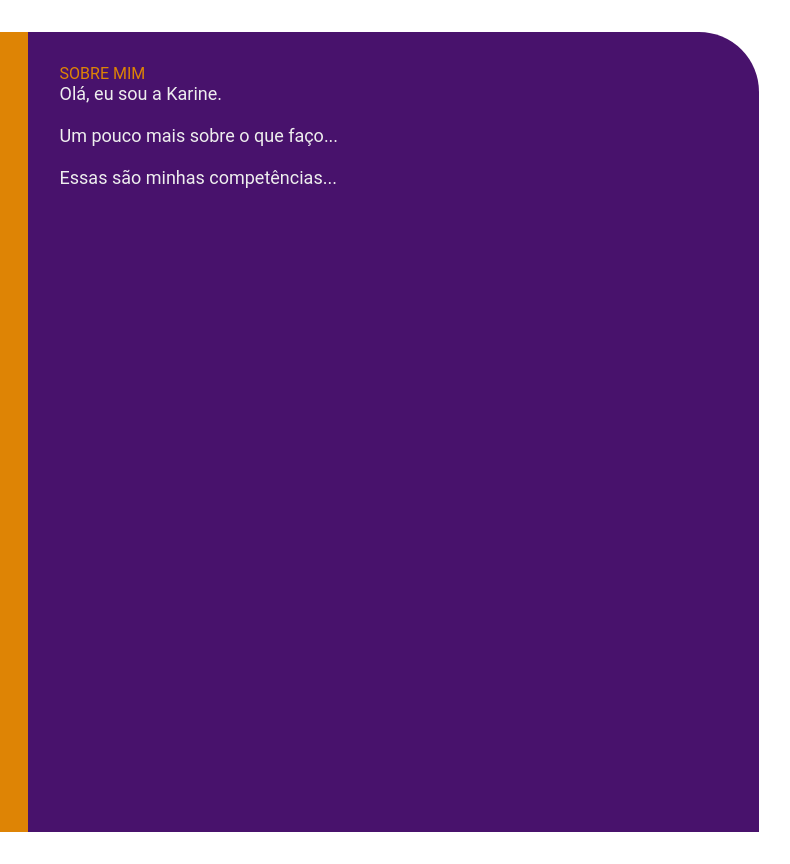
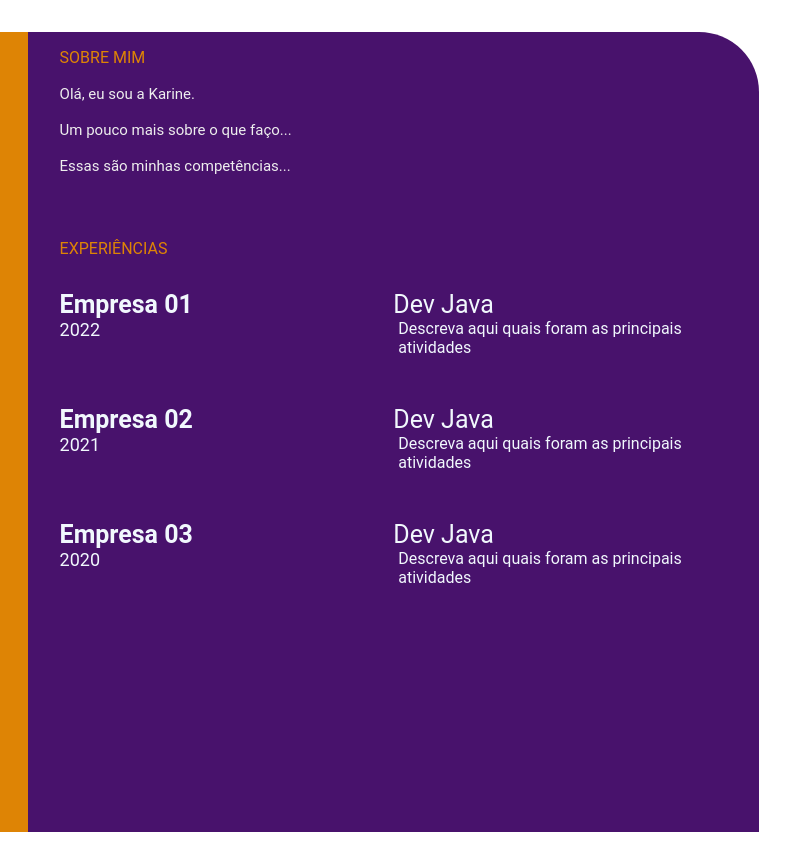
Before and after one commit to karinecordeiro/karinecordeiro.github.io, a plain HTML site: page index.html in a window 1280 px wide. Shown: the full height of the page, 393-1183 px from the left. Drawn offline with Linux system fonts and the light colour scheme.

Commit message:
parte de experiência adicionado (#3)

```diff
--- a/index.html
+++ b/index.html
@@ -43,8 +43,8 @@
         <section class="right-section">
             <div class="right-section-contents">
                 <section class="about gap">
-                    <div class="right-title">SOBRE MIM</div>
-                    <p class="about-me-contents">
+                    <div class="right-title1">SOBRE MIM</div>
+                    <p class="about-me-contents"> <br>
                         Olá, eu sou a Karine.<br>
                         <br> Um pouco mais sobre o que faço...
                         <br>
@@ -52,6 +52,45 @@
                     </p>
                 </section>
             </div>
+            <section class="experience gap">
+                <div class="right-title">EXPERIÊNCIAS</div>
+                <div class="experience-contents">
+                    <div class="exp-left">
+                        <p class="exp-company-name">Empresa 01</p>
+                        <p class="exp-time-period">2022</p>
+                    </div>
+                    <div class="exp-right">
+                        <p class="exp-position">Dev Java</p>
+                        <p class="exp-desc">
+                            Descreva aqui quais foram as principais atividades
+                        </p>
+                    </div>
+                </div>
+                <div class="experience-contents">
+                    <div class="exp-left">
+                        <p class="exp-company-name">Empresa 02</p>
+                        <p class="exp-time-period">2021</p>
+                    </div>
+                    <div class="exp-right">
+                        <p class="exp-position">Dev Java</p>
+                        <p class="exp-desc">
+                            Descreva aqui quais foram as principais atividades
+                        </p>
+                    </div>
+                </div>
+                <div class="experience-contents">
+                    <div class="exp-left">
+                        <p class="exp-company-name">Empresa 03</p>
+                        <p class="exp-time-period">2020</p>
+                    </div>
+                    <div class="exp-right">
+                        <p class="exp-position">Dev Java</p>
+                        <p class="exp-desc">
+                            Descreva aqui quais foram as principais atividades
+                        </p>
+                    </div>
+                </div>
+            </section>
         </section>
     </main>
 </body>
--- a/style.css
+++ b/style.css
@@ -91,11 +91,15 @@
     color: #fefefe;
 }
 
-.right-section-contents {
-    padding: 2rem 2rem;
+.right-section-contents, .right-title {
+    padding: 1rem 2rem;
 }
 
 .right-title {
+    color: #de8405;
+}
+
+.right-title1 {
     color: #de8405;
 }
 
@@ -103,6 +107,43 @@
     padding-bottom: 2rem;
 }
 .about-me-contents {
-    font-size: 18px;
+    font-size: 15px;
     color: #eeeeee;
 }
+
+.experience-contents,
+.education-contents,
+.awards-contents {
+    padding: 1rem 2rem;
+    display: grid;
+    grid-template-columns: repeat(2, 1fr);
+    padding-bottom: 2rem;
+    color: #F1F8FD;
+}
+
+.exp-company-name,
+.education-school-name,
+.awards-company-name {
+    padding-right: 13px;
+    font-size: 25px;
+    font-weight: bold;
+}
+
+.exp-time-period,
+.educationp-time-period,
+.awards-time-period {
+    font-size: 18px;
+}
+
+.exp-position,
+.education-subject,
+.awards-name {
+    font-size: 25px;
+}
+
+.exp-desc,
+.education-desc,
+.awards-desc {
+    font-size: 16px;
+    padding-left: 5px;
+}
```
